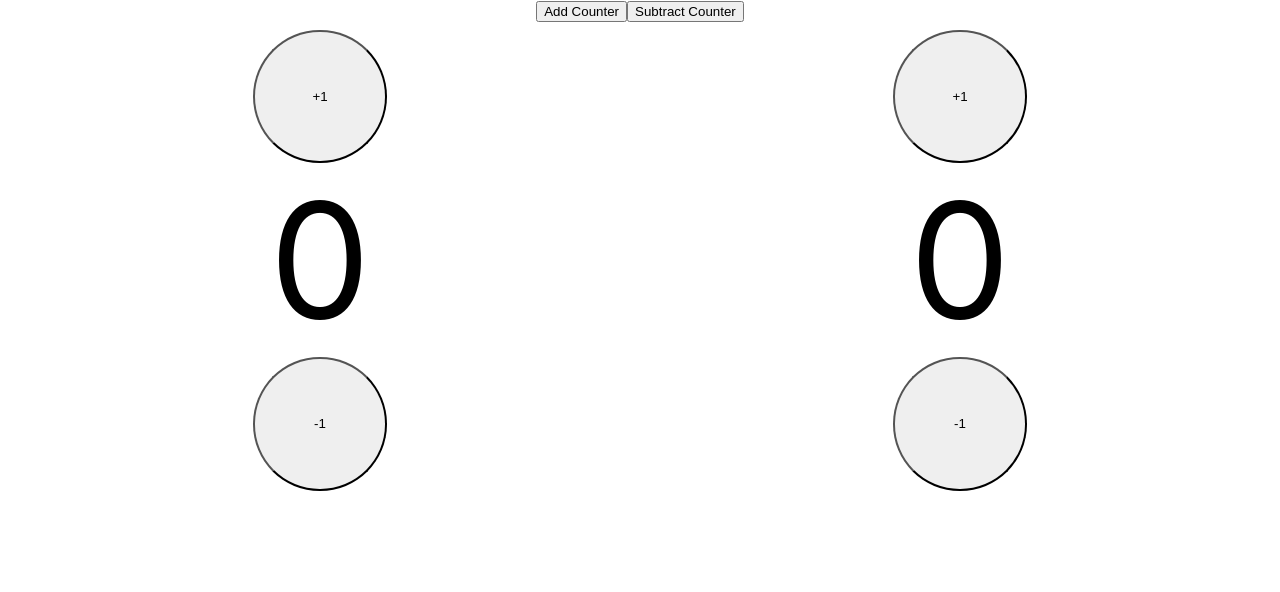
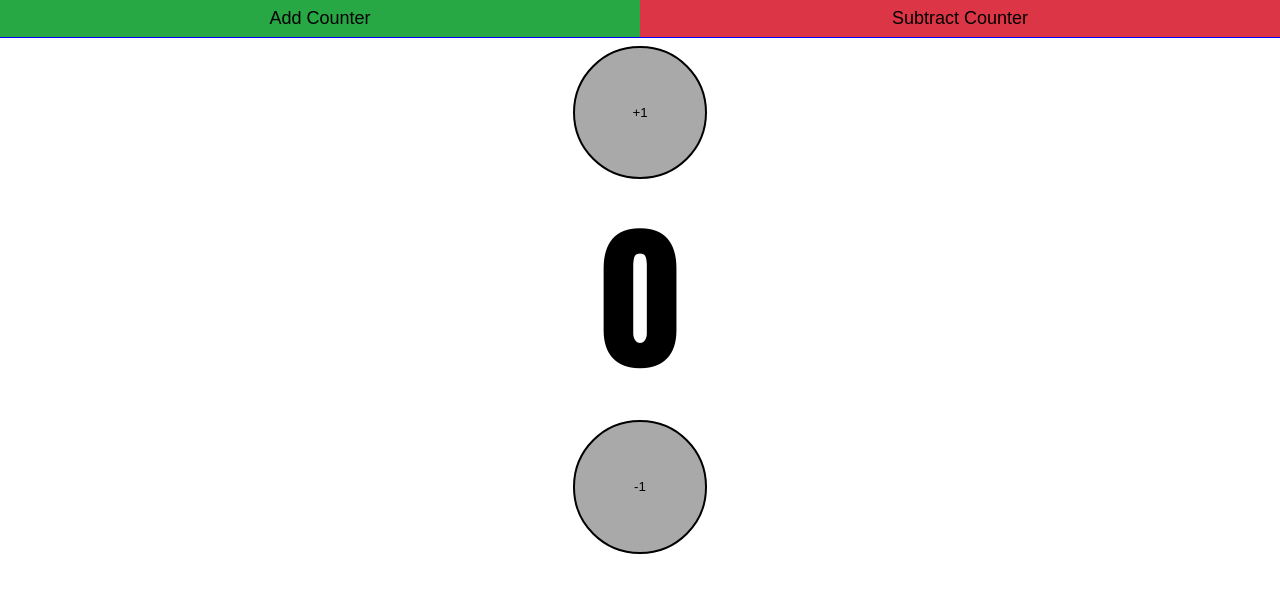
Before and after one commit to KP-90/counters, a React (Create React App) app: page / in a window 1280 px wide. Shown: the top 592 px of the page. Built offline with nearby package versions, Linux system fonts and the light colour scheme.

Commit message:
update styling

```diff
--- a/src/App.css
+++ b/src/App.css
@@ -1,9 +1,26 @@
 .App {
+  font-family: Impact, Haettenschweiler, 'Arial Narrow Bold', sans-serif;
   text-align: center;
+}
+
+.button-header {
+  width: 100vw;
+  border-bottom: 1px solid blue;
+  display: flex;
+
+}
+
+.button-header * {
+  padding: 8px;
+  font-size: large;
+  flex: 1;
+  border: none
+
 }
 
 .container {
   display: flex;
   flex-direction: row;
   justify-content: space-around;
+  flex-wrap: wrap;
 }
--- a/src/App.js
+++ b/src/App.js
@@ -3,8 +3,8 @@ import NewCounter from './components/NewCounter';
 import './App.css';
 
 const App = () => {
-  const [numCounter, setNumCounter] = useState(2)
-  const [saves, setSaves] = useState([0, 0])
+  const [numCounter, setNumCounter] = useState(1)
+  const [saves, setSaves] = useState([0])
 
   const addCounter = () => {
     let temp = saves
@@ -26,9 +26,9 @@ const App = () => {
 
   return (
     <div className="App">
-      <div>
-        <button onClick={addCounter}>Add Counter</button>
-        <button onClick={() => setNumCounter(numCounter - 1)}>Subtract Counter</button>
+      <div className='button-header'>
+        <button onClick={addCounter} style={{backgroundColor: "#28a745"}}>Add Counter</button>
+        <button onClick={() => setNumCounter(numCounter - 1)} style={{backgroundColor: "#dc3545"}}>Subtract Counter</button>
       </div>
 
       <Counters />
--- a/src/components/counter.css
+++ b/src/components/counter.css
@@ -1,5 +1,6 @@
 .new-counter {
-    margin: .5em 1em;
+    padding: .5em 1em;
+    flex: 1;
 }
 
 .button {
@@ -7,6 +8,8 @@
     padding: 5px;
     height: 10em;
     width: 10em;
+    border: 2px solid black;
+    background-color: darkgray;
 }
 
 .count {
```
